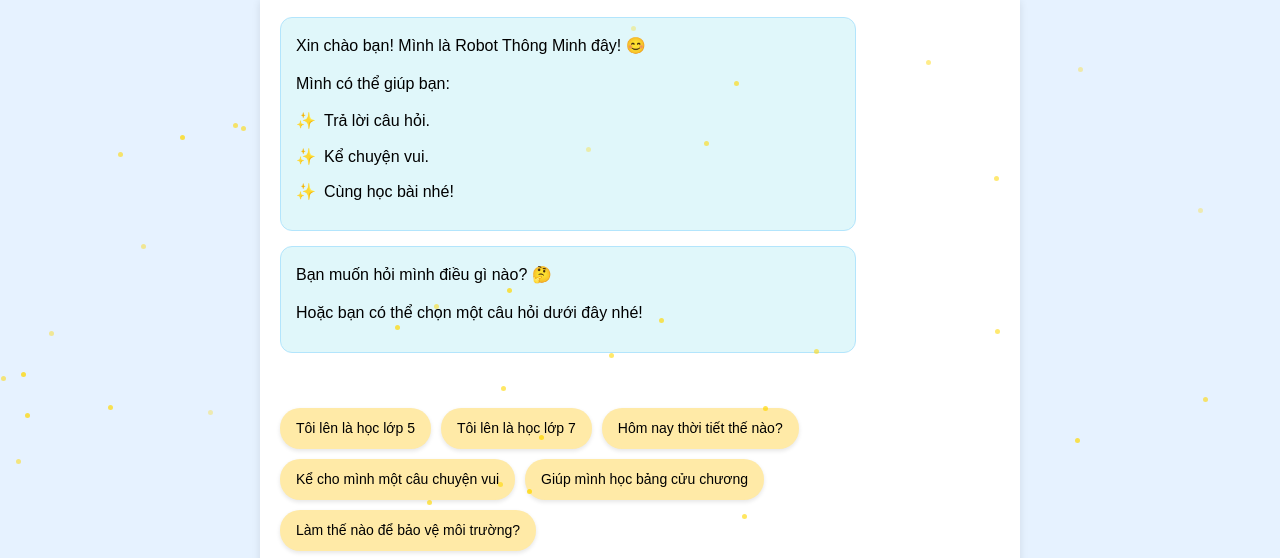
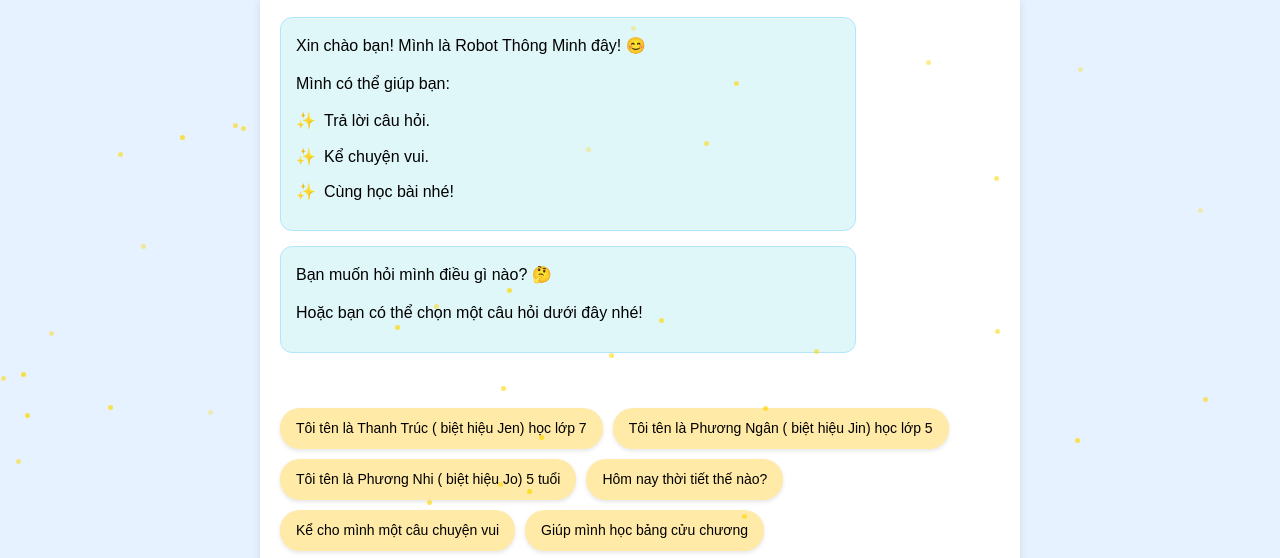
Before and after one commit to btbinh2710/EducationAI, a website: page src/index.html in a window 1280 px wide. Shown: the part 217-775 px from the top of the page. Drawn offline with nearby package versions, Linux system fonts and the light colour scheme.

Commit message:
Thêm favicon.ico vào thư mục src

```diff
--- a/src/index.html
+++ b/src/index.html
@@ -4,6 +4,7 @@
     <meta charset="UTF-8">
     <meta name="viewport" content="width=device-width, initial-scale=1.0">
     <title>ChatBot Thông Minh - Người Bạn Thân Thiết</title>
+    <link rel="icon" href="/favicon.ico" sizes="any">
     <link href="https://cdn.jsdelivr.net/npm/tailwindcss@2.2.19/dist/tailwind.min.css" rel="stylesheet">
     <style>
         body {
@@ -240,8 +241,9 @@
 
             <div>
                 <div class="suggestion-buttons">
-                    <button class="suggestion-button">Tôi lên là học lớp 5</button>
-                    <button class="suggestion-button">Tôi lên là học lớp 7</button>
+                    <button class="suggestion-button">Tôi tên là Thanh Trúc ( biệt hiệu Jen) học lớp 7</button>
+                    <button class="suggestion-button">Tôi tên là Phương Ngân ( biệt hiệu Jin) học lớp 5</button>
+                    <button class="suggestion-button">Tôi tên là Phương Nhi ( biệt hiệu Jo) 5 tuổi</button>
                     <button class="suggestion-button">Hôm nay thời tiết thế nào?</button>
                     <button class="suggestion-button">Kể cho mình một câu chuyện vui</button>
                     <button class="suggestion-button">Giúp mình học bảng cửu chương</button>
```
Also changed, not shown: src/favicon.ico (added).
